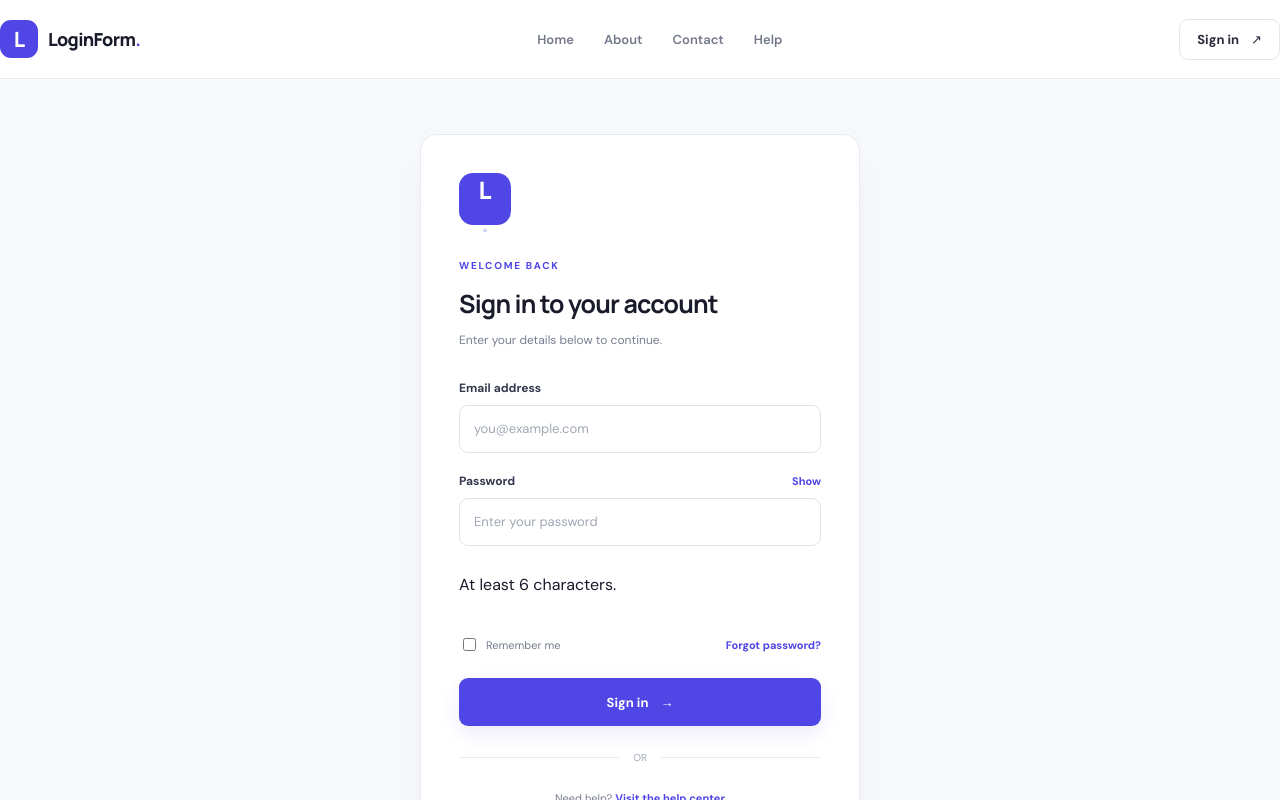
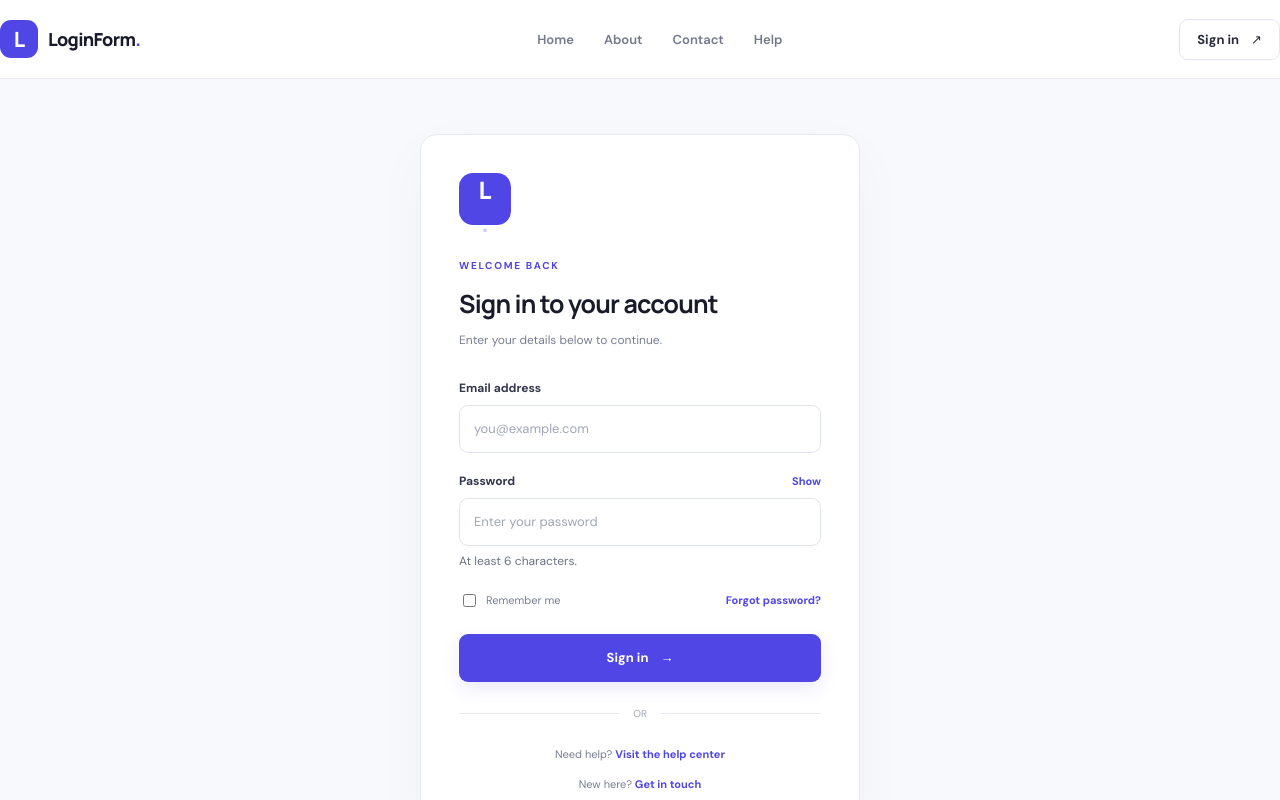
Before and after one commit to Allide28072/LoginForm, a React (Vite) app: page /login in a window 1280 px wide. Shown: the top 800 px of the page. Built offline with nearby package versions, Linux system fonts and the light colour scheme.

Commit message:
style(login): style the field hint text

```diff
--- a/src/App.css
+++ b/src/App.css
@@ -1022,6 +1022,13 @@ p {
   font-size: 11px;
 }
 
+.field-hint {
+  margin: -3px 0 0;
+  color: #6b7280;
+  font-size: 12px;
+  line-height: 1.6;
+}
+
 .form-message {
   margin: 0 0 18px;
   font-size: 12px;
```
